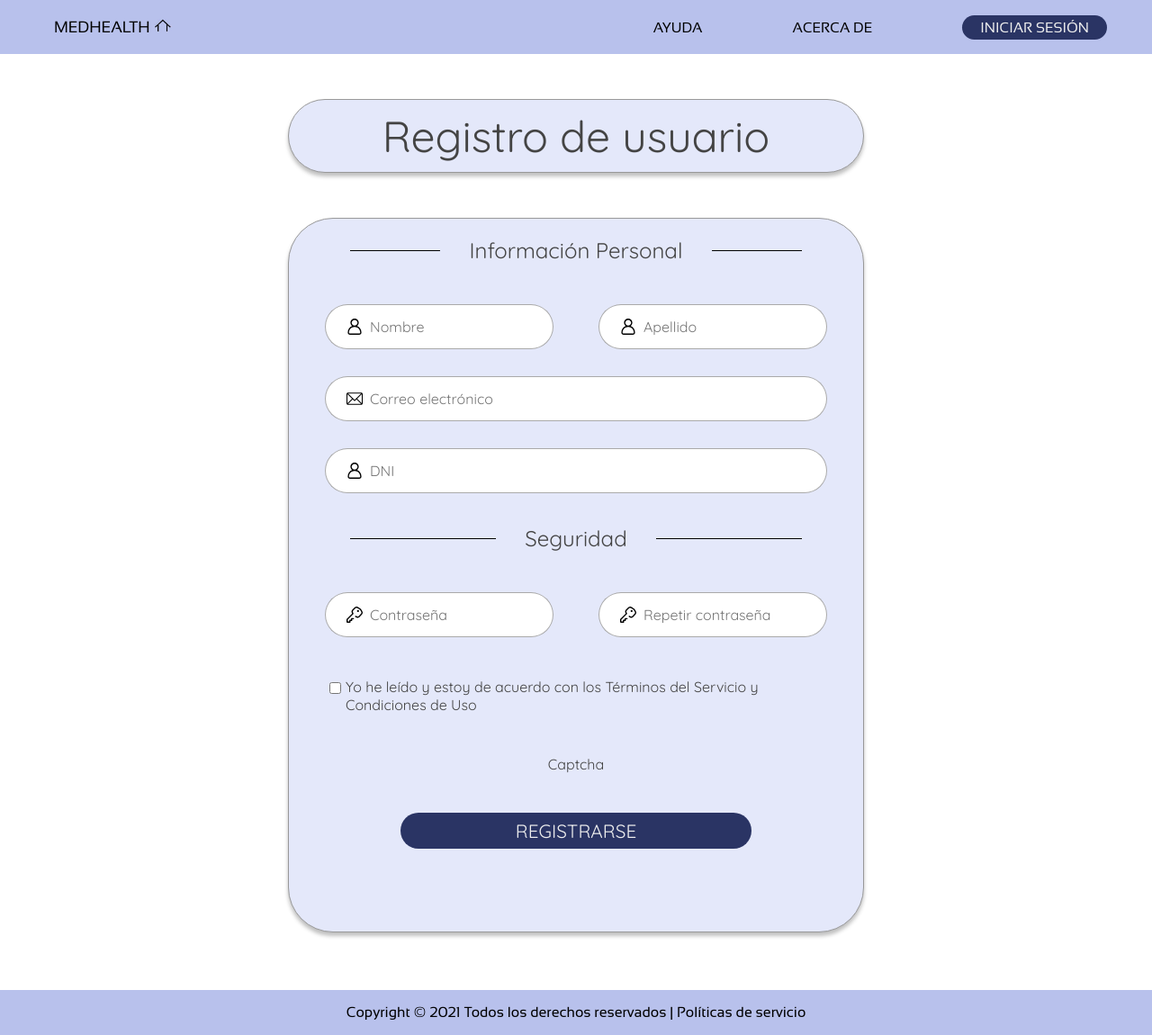
After one commit to olimpiadainformatica/olimpiadainformatica.github.io, a PHP site: page /registro.html in a window 1280 px wide. The commit adds this page. Shown: the whole page at 90% size. Run offline with PHP 8.4, Linux system fonts and the light colour scheme.

Commit message:
Página registro

```diff
--- /dev/null
+++ b/registro.html
@@ -0,0 +1,83 @@
+<!DOCTYPE html>
+<html>
+    <head>
+        <title>Registro - MedHealth</title>
+		<meta charset="UTF-8">
+        <meta name="description" content="Olimpiadas INET 2021">
+        <meta name="author" content="Acosta Soledad, Cabrera José, Mansilla Franco, Nores Mateo">
+        <meta name="viewport" content="width=device-width, initial-scale=1.0">
+
+        <link rel="stylesheet" href="style/common.css">
+        <link rel="stylesheet" href="style/header-footer.css">
+        <link rel="stylesheet" href="style/registro.css">
+    </head>
+    <body>
+        <script src="scripts/registro.js" async defer></script>
+
+        <header>
+		    <a id="organization_name" href="index.html">MEDHEALTH <img src="src/home_icon.jpg"></a>
+            <navbar>
+                    <a href="#" id="help_btn">AYUDA</a><!--
+                    --><a href="#" id="about_btn">ACERCA DE</a><!--
+                    --><a href="#" id="login_btn">INICIAR SESIÓN</a>
+            </navbar>
+        </header>
+
+        <main>
+            <h1 class="container1">Registro de usuario</h1>
+            <div id="form_container" class="container1">
+                <form id="register_form">
+                    <div style="grid-column: 1/3">
+                        <h2 class="form_section_title">&nbsp;&nbsp;&nbsp;&nbsp;&nbsp;Información Personal&nbsp;&nbsp;&nbsp;&nbsp;&nbsp;</h2>
+                        <span class="form_section_title_bar">&nbsp;</span>
+                    </div>
+                    <div class="form_field_container">
+                        <input id="name" type="text" name="nombre" placeholder="Nombre" class="form_field" required>
+                        <label for="name"><img src="src/user_icon.svg" class="form_field_icon"></label>
+                    </div>
+                    <div class="form_field_container">
+                        <input id="surname" type="text" name="apellido" placeholder="Apellido" class="form_field" required>
+                        <label for="surname"><img src="src/user_icon.svg" class="form_field_icon"></label>
+                    </div>
+                    <div class="form_field_container" style="grid-column: 1/3">
+                        <input id="email" type="email" name="email" placeholder="Correo electrónico" class="form_field" required>
+                        <label for="email"><img src="src/email_icon.svg" class="form_field_icon"></label>
+                    </div>
+                    <div class="form_field_container" style="grid-column: 1/3">
+                        <input id="dni" type="number" name="dni" placeholder="DNI" class="form_field" required>
+                        <label for="dni"><img src="src/user_icon.svg" class="form_field_icon"></label>
+                    </div>
+
+                    <div style="grid-column: 1/3">
+                        <h2 class="form_section_title">&nbsp;&nbsp;&nbsp;&nbsp;&nbsp;Seguridad&nbsp;&nbsp;&nbsp;&nbsp;&nbsp;</h2>
+                        <span class="form_section_title_bar">&nbsp;</span>
+                    </div>
+                    <div class="form_field_container">
+                        <input id="password" type="password" name="contraseña" placeholder="Contraseña" class="form_field" pattern=".{8,}" required>
+                        <label for="password"><img src="src/password_icon.svg" class="form_field_icon"></label>
+                    </div>
+                    <div class="form_field_container">
+                        <input id="checkpassword" type="password" name="confirmarcontraseña" placeholder="Repetir contraseña" class="form_field" required>
+                        <label for="checkpassword"><img src="src/password_icon.svg" class="form_field_icon"></label>
+                    </div>
+                    <div id="toe_field_container" style="grid-column: 1/3">
+                        <input id="toe" type="checkbox" name="toe" required>
+                        <label for="toe">Yo he leído y estoy de acuerdo con los Términos del Servicio y Condiciones de Uso</label>
+                    </div>
+                    <div style="grid-column: 1/3">
+                        <p style="text-align: center;">Captcha</p>
+                    </div>
+                    <div style="grid-column: 1/3">
+                        <button id="register_btn" type="button" onclick="submitForm()">REGISTRARSE</button>
+                    </div>
+                    <p>&nbsp;</p>
+                    <p id="submit_alert" style="grid-column: 1/3">Las contraseñas no coinciden</p>
+                </form>
+            </div>
+        </main>
+
+        <footer>
+            <p>Copyright © 2021 Todos los derechos reservados | <a href="#">Políticas de servicio</a></p>
+        </footer>
+    </body>
+</html>
--- /dev/null
+++ b/scripts/registro.js
@@ -0,0 +1,68 @@
+function submitForm(){
+    let name = document.getElementById("name").value;
+    let surname = document.getElementById("surname").value;
+    let email = document.getElementById("email").value;
+    let dni = document.getElementById("dni").value;
+    let pass = document.getElementById("password").value;
+    let checkPass = document.getElementById("checkpassword").value;
+    let toe = document.getElementById("toe").checked;
+
+    if (name.length <= 0){
+        document.getElementById("submit_alert").innerHTML = "Ingrese su nombre.";
+        document.getElementById("submit_alert").style.display = "inline";
+        return;
+    }else if(/[\d]|[\W]/g.test(name)){
+        document.getElementById("submit_alert").innerHTML = "El nombre solo puede contener letras.";
+        document.getElementById("submit_alert").style.display = "inline";
+        return;
+    }
+
+    if (surname.length <= 0){
+        document.getElementById("submit_alert").innerHTML = "Ingrese su apellido.";
+        document.getElementById("submit_alert").style.display = "inline";
+        return;
+    }else if(/[\d]|[\W]/g.test(surname)){
+        document.getElementById("submit_alert").innerHTML = "El apellido solo puede contener letras.";
+        document.getElementById("submit_alert").style.display = "inline";
+        return;
+    }
+
+    if (email.length <= 0){
+        document.getElementById("submit_alert").innerHTML = "Ingrese su correo electrónico.";
+        document.getElementById("submit_alert").style.display = "inline";
+        return;
+    }else if(/\w@\w+\w*\.[a-z\.]+$/g.test(email) == false){
+        document.getElementById("submit_alert").innerHTML = "El correo electrónico no es válido.";
+        document.getElementById("submit_alert").style.display = "inline";
+        return;
+    }
+
+    if (dni.length <= 0){
+        document.getElementById("submit_alert").innerHTML = "Ingrese su DNI.";
+        document.getElementById("submit_alert").style.display = "inline";
+        return;
+    }else if((dni.length < 8) || (dni.length > 8)){
+        document.getElementById("submit_alert").innerHTML = "Ingresa un DNI válido.";
+        document.getElementById("submit_alert").style.display = "inline";
+        return;
+    }
+
+    if(pass.length < 6){
+        document.getElementById("submit_alert").innerHTML = "La contraseña debe tener un mínimo de 6 caracteres.";
+        document.getElementById("submit_alert").style.display = "inline";
+        return;
+    }
+
+    if(pass != checkPass){
+        document.getElementById("submit_alert").innerHTML = "Las contraseñas no coinciden.";
+        document.getElementById("submit_alert").style.display = "inline";
+        return;
+    }
+
+    if(toe == false){
+        document.getElementById("submit_alert").innerHTML = "Debes aceptar los terminos y condiciones.";
+        return;
+    }
+
+    document.getElementById("register_form").submit();
+}
--- a/style/common.css
+++ b/style/common.css
@@ -39,6 +39,14 @@ main{
     margin-top: 60px;
 }
 
+.container1{
+    display: block;
+    border: 1px solid #999999;
+    border-radius: 50px;
+    box-sizing: border-box;
+    box-shadow: 0px 4px 4px rgba(0, 0, 0, 0.25);
+}
+
 @media (max-width: 1000px){
     *{font-size: 1.6vw;}
 }
--- a/style/header-footer.css
+++ b/style/header-footer.css
@@ -43,7 +43,6 @@ header navbar #login_btn{
     background-color: var(--blue);
     padding: 5px 20px 5px 20px;
     border-radius: 20px;
-
 }
 
 header navbar #login_btn:hover{
--- /dev/null
+++ b/style/registro.css
@@ -0,0 +1,135 @@
+h1{
+    text-align: center;
+    font-family: 'Quicksand', sans-serif;
+    background-color: var(--light_blue);
+    font-size: 300%;
+    padding: 10px;
+    width: 50%;
+    margin: 50px auto 50px auto;
+    max-width: 1200px;
+}
+
+#form_container{
+    position: relative;
+    width: 50%;
+    font-family: 'Quicksand', sans-serif;
+    background-color: var(--light_blue);
+    margin: auto;
+    max-width: 1200px;
+}
+
+#register_form{
+    display: grid;
+    grid-template-columns: 1fr 1fr;
+    grid-template-rows: repeat(9, 0.8fr);
+    column-gap: 50px;
+    padding: 0 40px 0 40px;
+}
+
+.form_section_title{
+    font-size: 150%;
+    position: relative;
+    width: fit-content;
+    margin: 20px auto 20px auto;
+    text-align: center;
+    z-index: 2;
+    background-color: var(--light_blue);
+}
+
+.form_section_title_bar{
+    position: relative;
+    display: block;
+    text-align: center;
+    margin: 0 auto 0 auto;
+    width: 90%;
+    height: 1px;
+    background-color: black;
+    bottom: 35px;
+    z-index: 1;
+}
+
+.form_field_container{
+    display: flex;
+    justify-content: center;
+    flex-direction: row-reverse;
+    margin: auto;
+    width: 100%;
+}
+
+.form_field{
+    display: block;
+    height: 50px;
+    width: 100%;
+    margin: 0;
+    font-size: 100%;
+    padding: 10px 0 10px 0;
+    border: 1px solid #AAAAAA;
+    border-left: 0px solid #AAAAAA;
+    border-radius: 0 50px 50px 0;
+    box-sizing: border-box;
+    font-family: 'Quicksand', sans-serif;
+}
+
+.form_field:focus{
+    border-radius: 0px;
+}
+
+.form_field_icon{
+    display: block;
+    height: 50px;
+    width: 50px;
+    margin: 0;
+    padding: 15px 0 15px 15px;
+    border: 1px solid #AAAAAA;
+    border-right: 0px solid #AAAAAA;
+    border-radius: 50px 0 0 50px;
+    box-sizing: border-box;
+    background-color: white;
+}
+
+#toe_field_container{
+    display: flex;
+    margin: 30px 0 30px 0;
+}
+
+#toe{
+    margin: 5px;
+    height: 1em;
+    width: 1em;
+    display: inline-block;
+}
+
+#toe:checked{
+    display: block;
+}
+
+#register_btn{
+    display: block;
+    margin: auto;
+    width: 70%;
+    font-size: 130%;
+    height: 40px;
+    color: #EEEEEE;
+    background-color: var(--blue);
+    border: 0px;
+    padding: 5px 20px 5px 20px;
+    border-radius: 20px;
+    text-decoration: none;
+    cursor: pointer;
+    font-family: 'Quicksand', sans-serif;
+}
+
+#register_btn:hover{
+    background-color: var(--blue_hover);
+    transition-duration: 0.2s
+}
+
+#submit_alert{
+    position: absolute;
+    text-align: center;
+    color: red;
+    bottom: 15px;
+    left: 0px;
+    right: 0px;
+    display: none;
+}
```
Also changed, not shown: index.html (+5 -5 lines), src/email_icon.svg (added), src/password_icon.svg (added), src/user_icon.svg (added).
